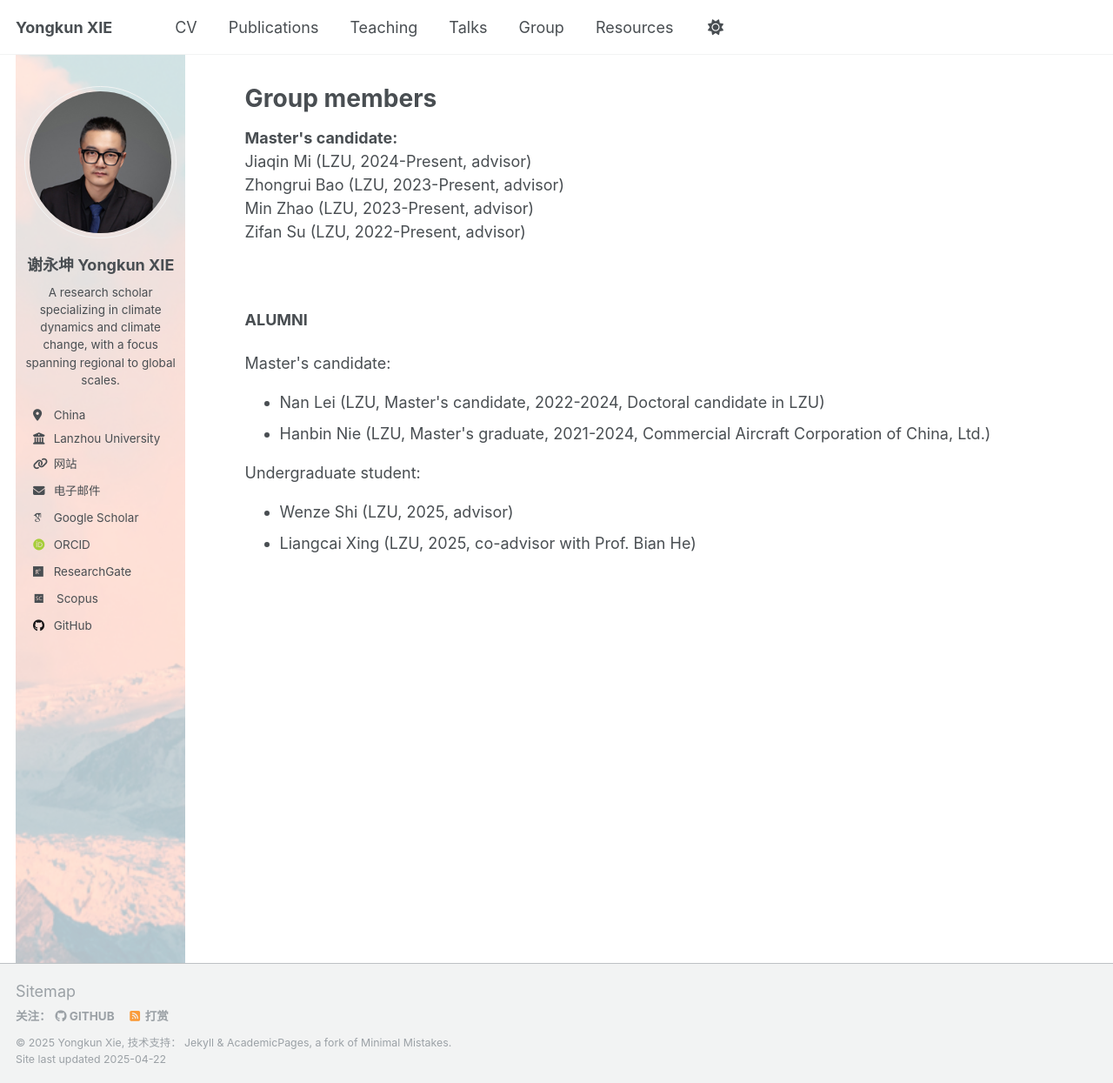
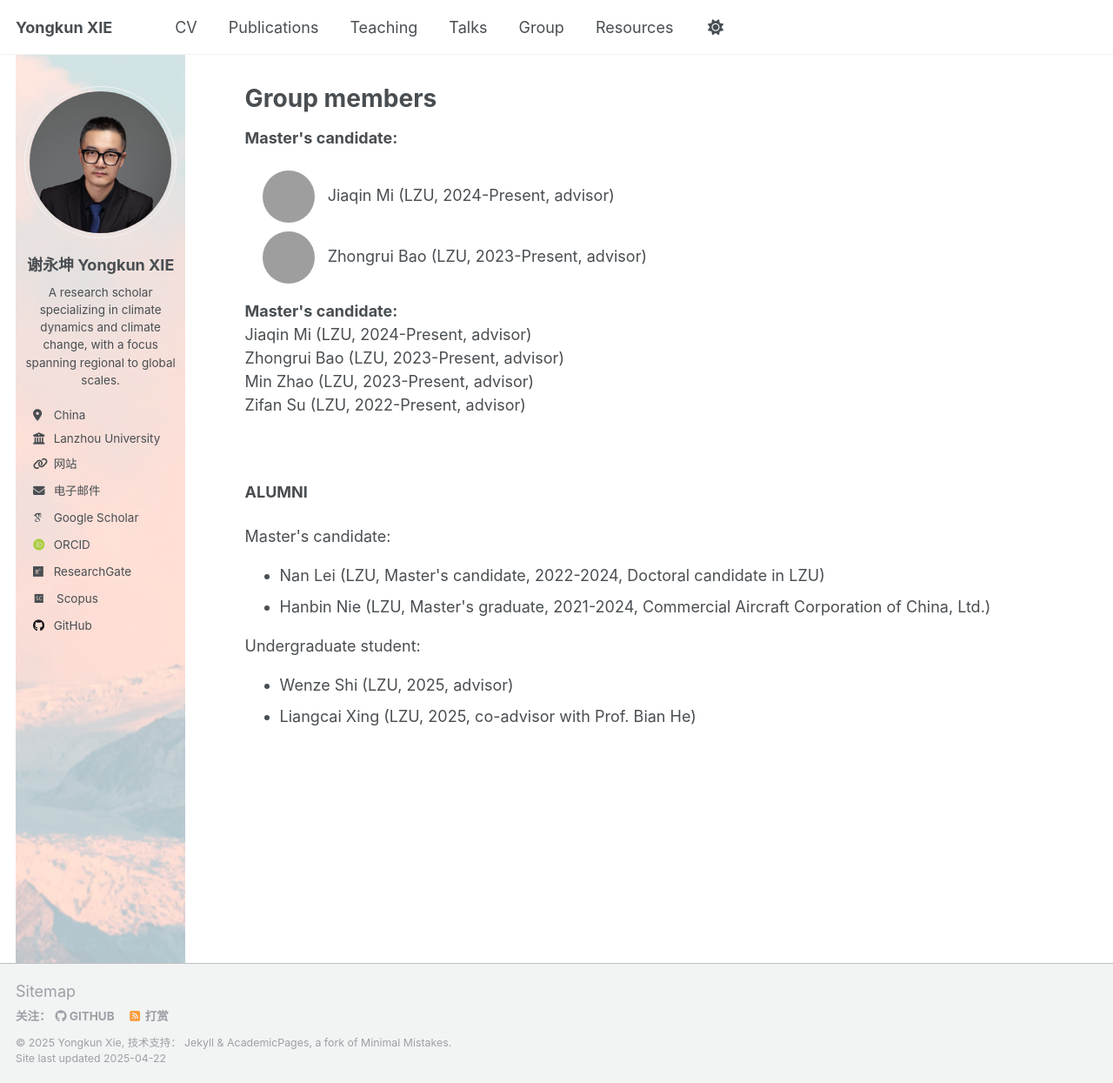
Before and after one commit to yongkunxie/yongkunxie.github.io, a Jekyll site: the page built from _pages/portfolio.html, in a window 1280 px wide and 1245 px high. Shown: the whole window at 87% size. Built offline with Jekyll 4.4.1, drawn with Linux system fonts in a browser that asks for light colours; some web fonts are replaced; grey boxes are pictures that could not be loaded.

Commit message:
Update portfolio.html

```diff
--- a/_pages/portfolio.html
+++ b/_pages/portfolio.html
@@ -4,6 +4,30 @@ title: "Group members"
 permalink: /portfolio/
 author_profile: true
 ---
+
+<style>
+  .member-list { margin-left: 20px; }
+  .member-item { margin-bottom: 10px; }
+  .member-photo {
+    width: 60px;
+    height: 60px;
+    border-radius: 50%;
+    vertical-align: middle;
+    margin-right: 10px;
+  }
+</style>
+
+<p><strong>Master's candidate:</strong></p>
+<div class="member-list">
+  <div class="member-item">
+    <img src="images/jiaqin-mi.jpg" alt="Jiaqin Mi" class="member-photo">
+    Jiaqin Mi (LZU, 2024-Present, advisor)
+  </div>
+  <div class="member-item">
+    <img src="images/zhongrui-bao.jpg" alt="Zhongrui Bao" class="member-photo">
+    Zhongrui Bao (LZU, 2023-Present, advisor)
+  </div>
+</div>
 
 <p><strong>Master's candidate:</strong><br>
 Jiaqin Mi (LZU, 2024-Present, advisor)<br>
```
